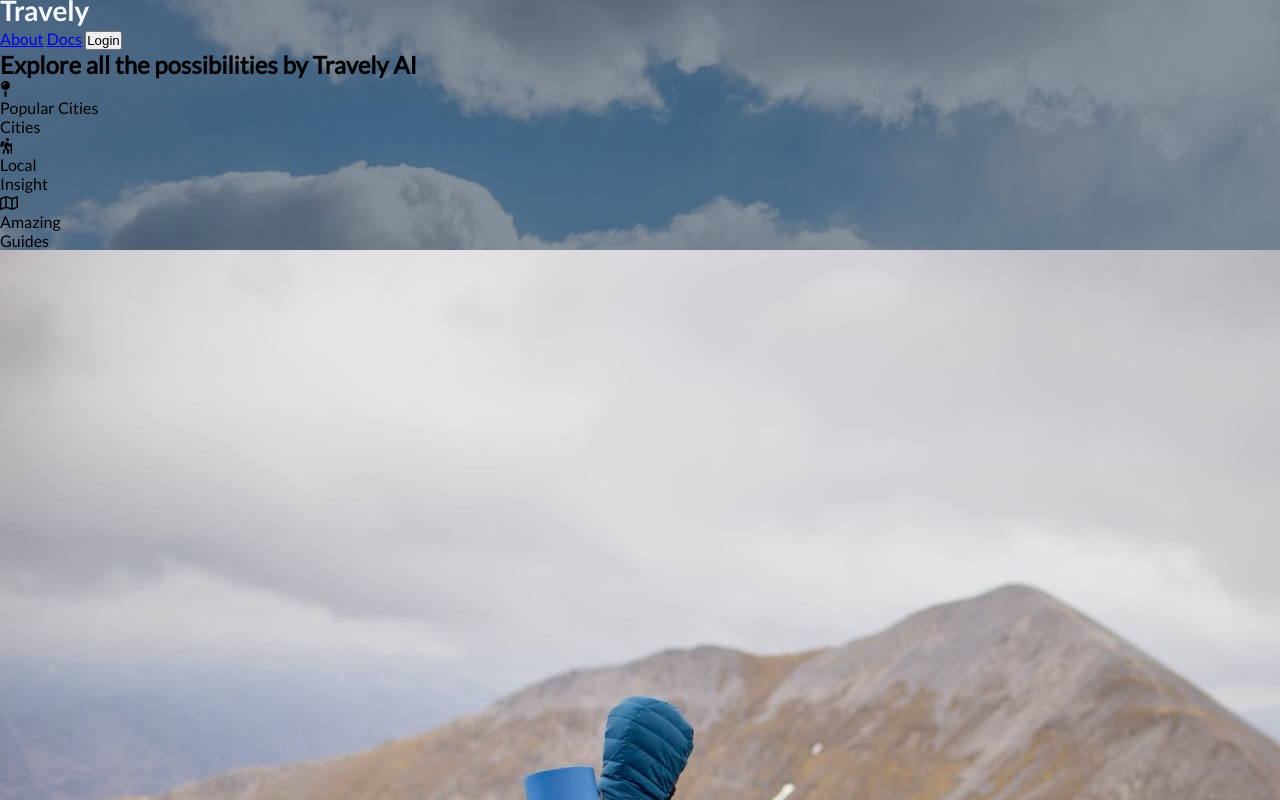
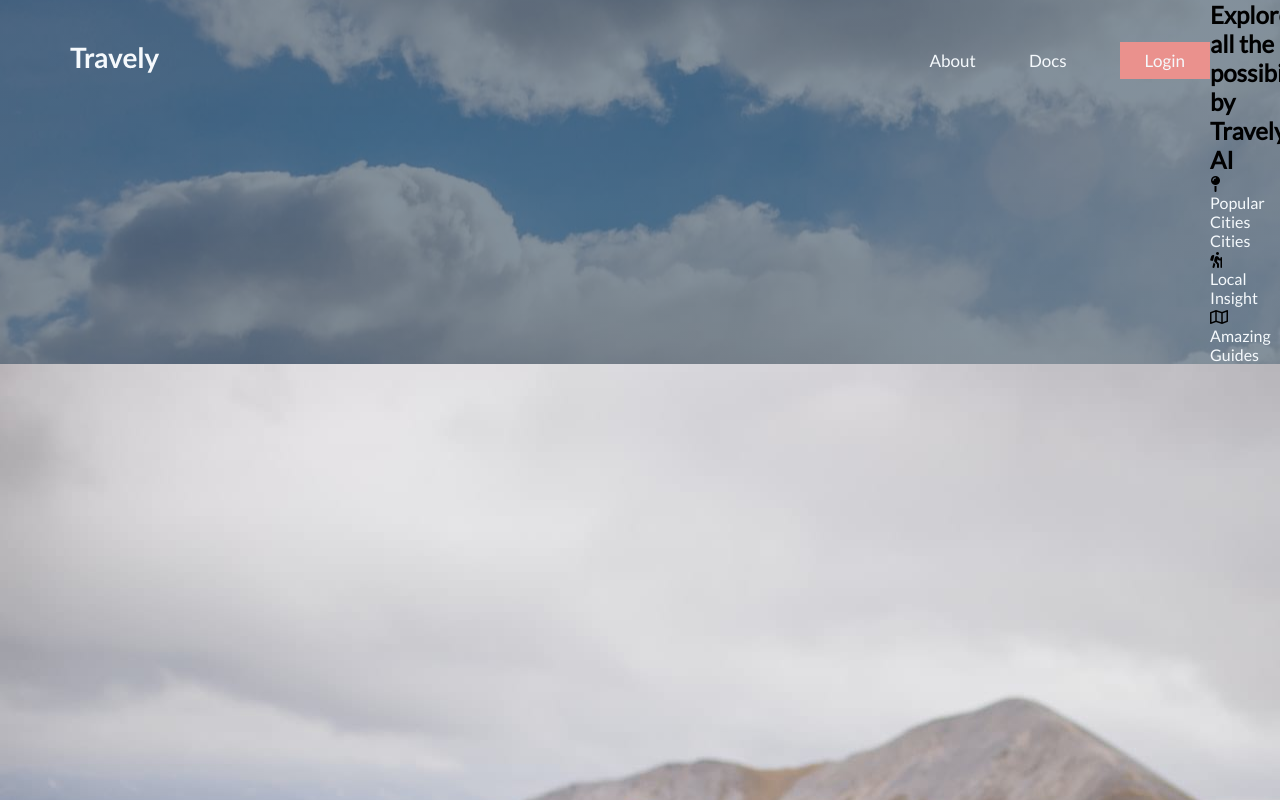
Before and after one commit to gregoryharris869/travely_website, a plain HTML site: page index.html in a window 1280 px wide. Shown: the top 800 px of the page. Drawn offline with Linux system fonts and the light colour scheme.

Commit message:
Started CSS

```diff
--- a/index.html
+++ b/index.html
@@ -26,7 +26,7 @@
     <main>
       <header>
         <nav>
-          <img src="./img/logo.svg" alt="" class="logo" />
+          <img src="./img/logo.svg" class="logo" />
           <div class="links">
             <a href="#">About</a>
             <a href="#">Docs</a>
--- a/style.css
+++ b/style.css
@@ -27,3 +27,66 @@ body {
   background-repeat: no-repeat;
   block-size: cover;
 }
+
+p,
+a,
+button {
+  font-family: "Lato", sans-serif;
+  color: var(--light);
+  text-decoration: none;
+}
+
+a,
+button,
+.logo {
+  cursor: pointer;
+}
+
+main {
+  height: 100%;
+  display: grid;
+  grid-template-columns: minmax(60px, 1fr) repeat(6, minmax(50px, 190px)) minmax(
+      60px,
+      1fr
+    );
+}
+
+header {
+  grid-column: 2 / span 6;
+}
+
+nav {
+  display: flex;
+  align-items: center;
+  height: 120px;
+}
+
+.links {
+  margin-left: auto;
+}
+
+.links a,
+.links button {
+  font-size: 1.0625rem;
+  font-weight: 400;
+  transition: var(--transition);
+}
+
+.links a {
+  margin-right: 50px;
+}
+
+.links a:hover {
+  color: var(--accent);
+}
+
+.button__med {
+  border: none;
+  background-color: var(--accent);
+  padding: 8px 25px;
+  transition: var(--transition);
+}
+
+.button__med:hover {
+  background-color: var(--accentHover);
+}
```
